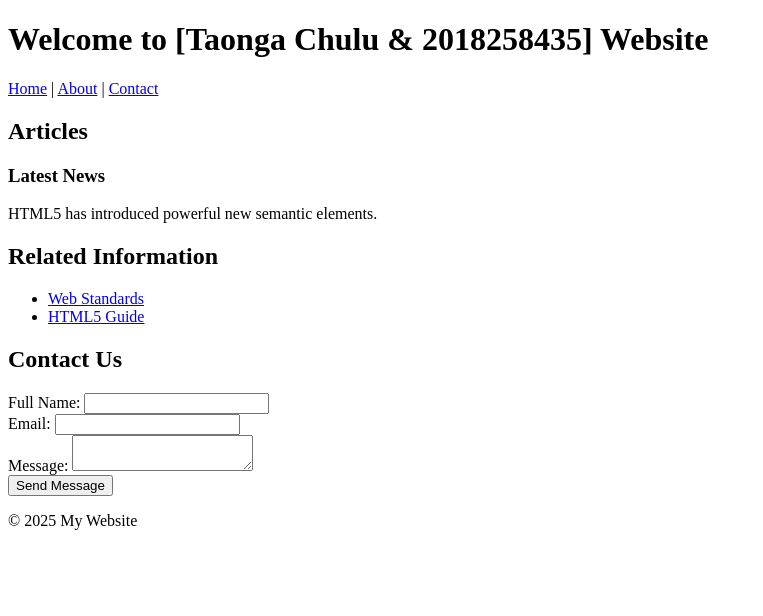
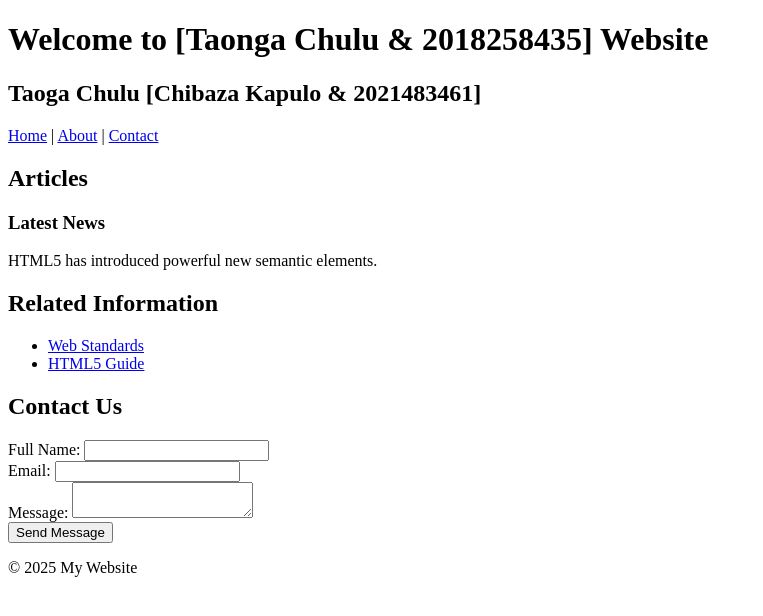
Before and after one commit to Chibaza/lab2-html., a plain HTML site: page index.html in a window 1280 px wide. Shown: the whole page, without its empty margins (0-763 px from the left). Drawn offline with Linux system fonts and the light colour scheme.

Commit message:
Update index.html
I edited your index.html file and added my name and computer name

```diff
--- a/index.html
+++ b/index.html
@@ -8,6 +8,7 @@
 <body>
 <header>
 <h1>Welcome to [Taonga Chulu & 2018258435] Website</h1>
+  <h2> Taoga Chulu [Chibaza Kapulo & 2021483461]</h2>
 <nav>
 <a href="#">Home</a> |
 <a href="#">About</a> |
```
